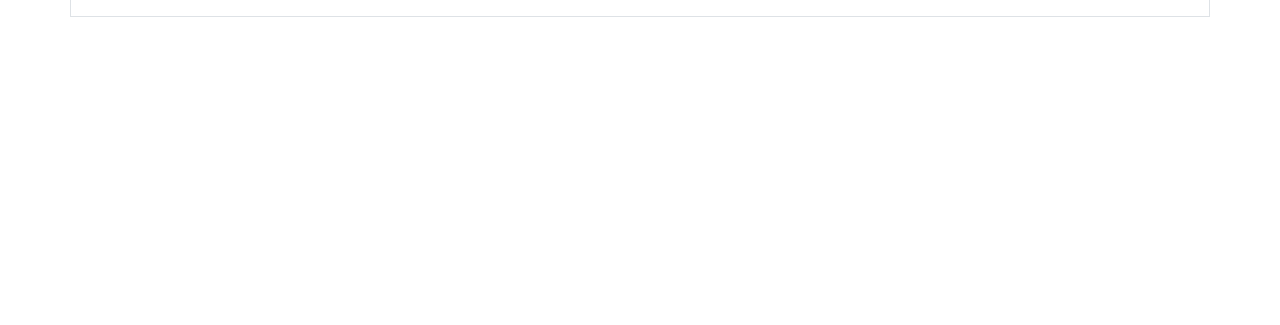
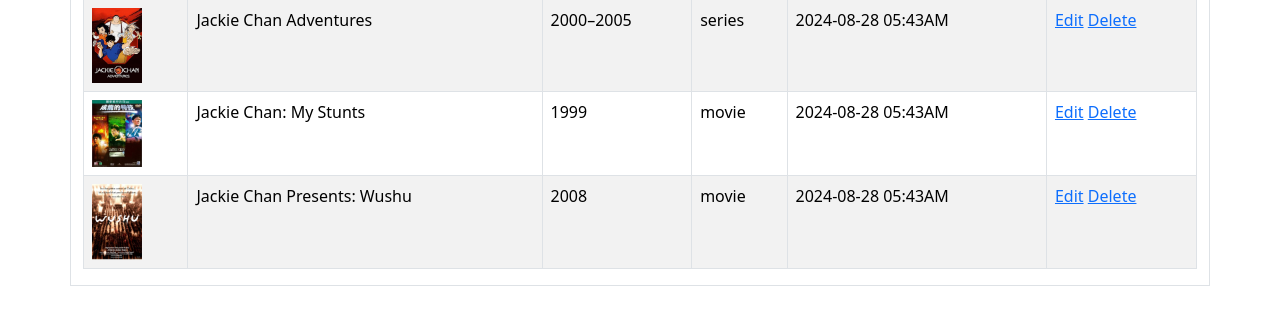
Before and after one commit to yehtutwin-tech/movie-list, a PHP site: page /admin/index.php in a window 1280 px wide. Shown: the part 153-478 px from the top of the page. Run offline with PHP 8.4, Linux system fonts and the light colour scheme.

Commit message:
temporary data updates

```diff
--- a/admin/index.php
+++ b/admin/index.php
@@ -6,10 +6,43 @@
 
 <?php
   session_start();
+  // session_destroy();
 
   $movie_list = [];
-  if (isset($_SESSION["movie-list"])) {
+  if (
+    isset($_SESSION["movie-list"]) &&
+    count($_SESSION["movie-list"]) > 0
+  ) {
     $movie_list = $_SESSION["movie-list"];
+  } else {
+    $tmp_data = [
+      [
+        "id" => 1,
+        "title" => "Jackie Chan Adventures",
+        "year" => "2000–2005",
+        "type" => "series",
+        "poster" => "./images/jc1.jpg",
+        "created_at" => "2024-08-28 05:43AM"
+      ],
+      [
+        "id" => 2,
+        "title" => "Jackie Chan: My Stunts",
+        "year" => "1999",
+        "type" => "movie",
+        "poster" => "./images/jc2.jpg",
+        "created_at" => "2024-08-28 05:43AM"
+      ],
+      [
+        "id" => 3,
+        "title" => "Jackie Chan Presents: Wushu",
+        "year" => "2008",
+        "type" => "movie",
+        "poster" => "./images/jc3.jpg",
+        "created_at" => "2024-08-28 05:43AM"
+      ],
+    ];
+    $movie_list = $tmp_data;
+    $_SESSION["movie-list"] = $tmp_data;
   }
   // print_r($movie_list);
 ?>
```
